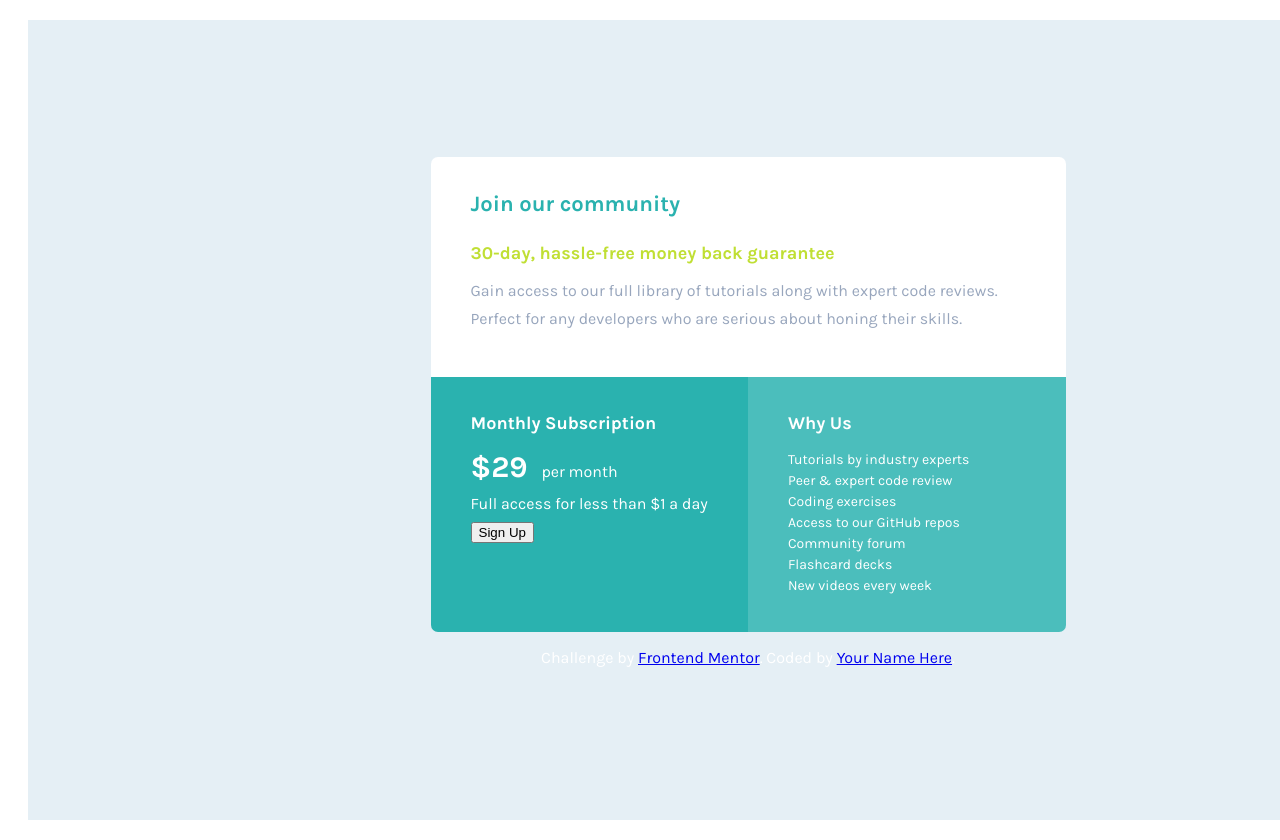
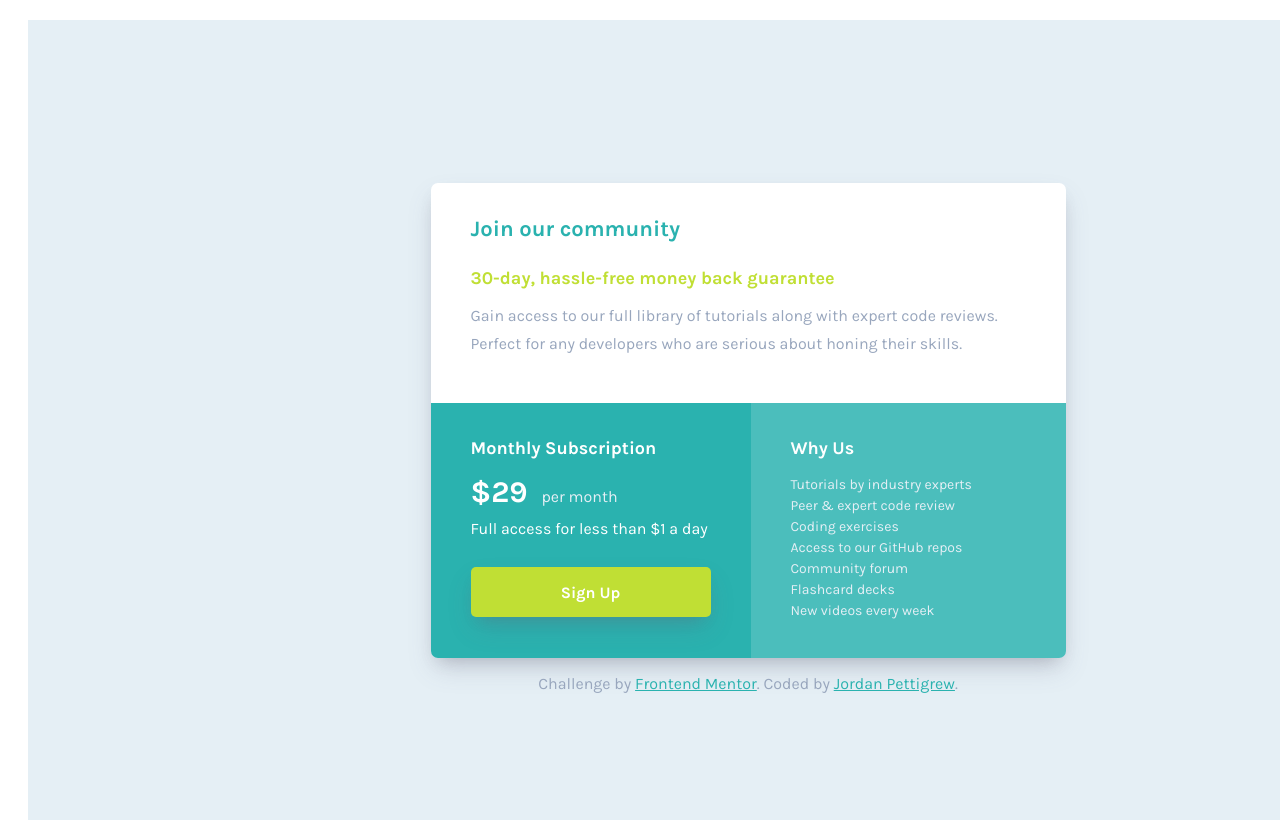
Before and after one commit to jxpettigrew/price-grid-component, a plain HTML site: page index.html in a window 1280 px wide. Shown: the top 840 px of the page. Drawn offline with Linux system fonts and the light colour scheme.

Commit message:
style button, footer, box-shadows

```diff
--- a/index.html
+++ b/index.html
@@ -38,7 +38,7 @@
 
           <p>Full access for less than &dollar;1 a day</p>
 
-          <button>Sign Up</button>
+          <button class="sign-up-button">Sign Up</button>
         </div>
         <div class="why-section">
           <h2>Why Us</h2>
@@ -57,7 +57,7 @@
     <footer>
       <p class="attribution">
         Challenge by <a href="https://www.frontendmentor.io?ref=challenge" target="_blank">Frontend Mentor</a>.
-        Coded by <a href="#">Your Name Here</a>.
+        Coded by <a href="https://github.com/jxpettigrew" target="_blank">Jordan Pettigrew</a>.
       </p>
   </div>
   </footer>
--- a/style.css
+++ b/style.css
@@ -5,6 +5,8 @@
     --light-blue-gray: hsl(204, 43%, 93%);
     --blue-gray: hsl(218, 22%, 67%);
     --white: hsl(0, 0%, 100%);
+    --dark-shadow: hsla(240, 14%, 44%, 0.25);
+    --light-shadow: hsla(0, 0%, 42%, 0.3);
 }
 
 body {
@@ -19,11 +21,21 @@ ul {
     margin-left: -40px;
     line-height: 21px;
     font-size: 14px;
+    color: var(--light-blue-gray);
 }
 
-/* li {
-    line-height: 15px;
-} */
+footer {
+    height: 0;
+    color: var(--blue-gray);
+}
+
+footer a {
+    color: var(--cyan);
+}
+
+footer a:visited {
+    color: var(--yellow-green);
+}
 
 h1 {
     font-size: 22px;
@@ -48,27 +60,21 @@ h2 {
 .container {
     height: 475px;
     width: 635px;
-    /* border: 2px solid black; */
     border-radius: 7px;
     overflow: hidden;
     display: flex;
     flex-direction: column;
     justify-content: flex-start;
+    box-shadow: var(--dark-shadow) 0px 13px 27px -5px, var(--light-shadow) 0px 8px 16px -8px;
 }
 
 .top-container {
-    /* width: 100%; */
-    /* margin-bottom: -15px; */
-    /* border: 1px solid red; */
     height: 220px;
 }
 
 .bottom-container {
-    /* width: 100%; */
-    /* margin-top: -15px; */
     display: flex;
     flex-direction: row;
-    /* border: 1px solid orange; */
     height: 255px;
 }
 
@@ -120,4 +126,20 @@ h2 {
     margin-right: 10px;
 }
 
-.monthly {}
+.monthly {
+    color: var(--light-blue-gray);
+}
+
+.sign-up-button {
+    background-color: var(--yellow-green);
+    width: 240px;
+    height: 50px;
+    margin-top: 20px;
+    border-radius: 5px;
+    border: none;
+    color: var(--white);
+    font-family: 'Karla', sans-serif;
+    font-weight: 700;
+    font-size: 16px;
+    box-shadow: var(--dark-shadow) 0px 13px 27px -5px, var(--light-shadow) 0px 8px 16px -8px;
+}
```
